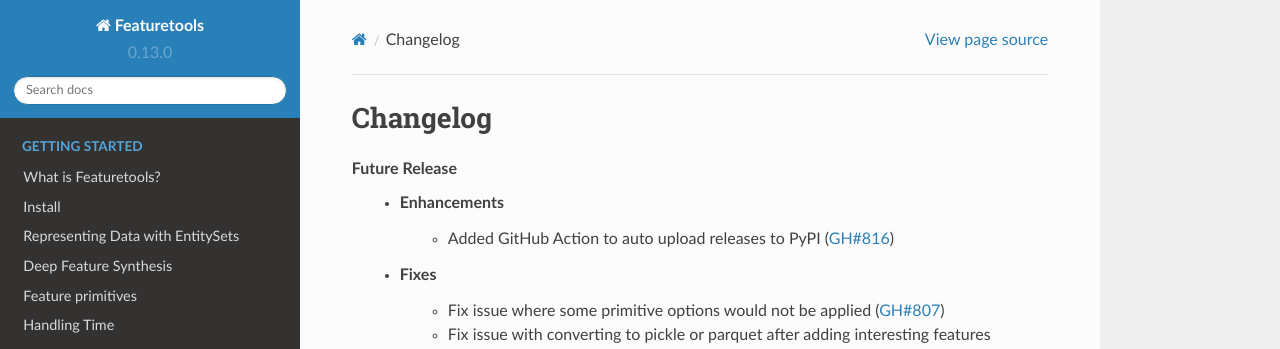
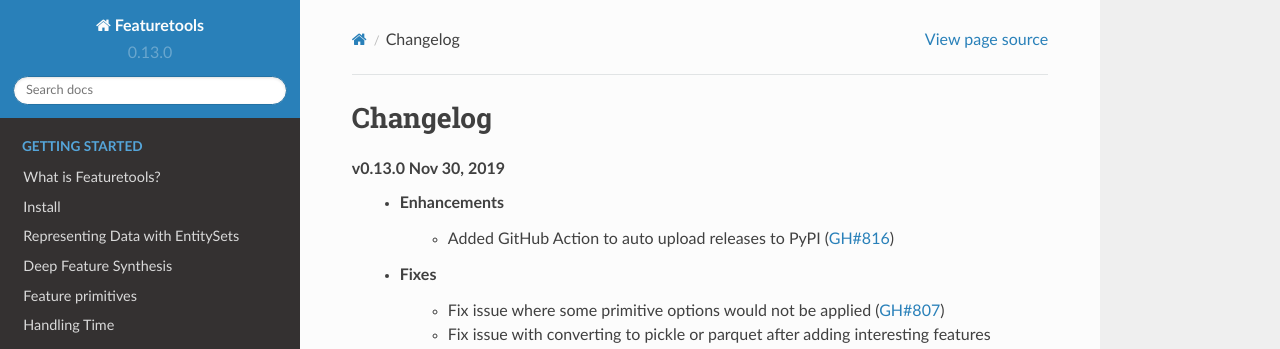
Before and after one commit to alteryx/featuretools, a Sphinx documentation site: the page built from docs/source/changelog.rst, in a window 1280 px wide and 900 px high. Shown: the top 349 px of the window. Built offline with Sphinx 7.4.7 and the Read the Docs theme 2.0.0, drawn with Linux system fonts in a browser that asks for light colours; pages that are not in the unit, such as notebooks, are missing from menus.

Commit message:
add release heading to changelog

```diff
--- a/docs/source/changelog.rst
+++ b/docs/source/changelog.rst
@@ -2,7 +2,7 @@
 
 Changelog
 ---------
-**Future Release**
+**v0.13.0 Nov 30, 2019**
     * Enhancements
         * Added GitHub Action to auto upload releases to PyPI (:pr:`816`)
     * Fixes
```
